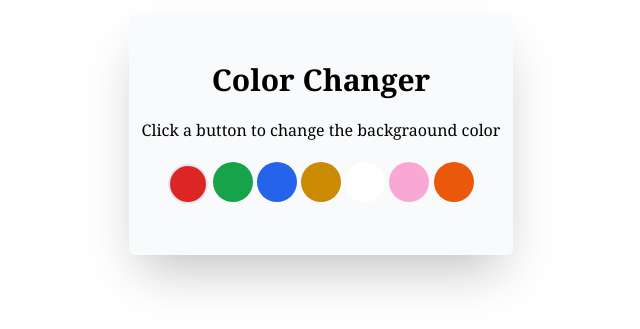
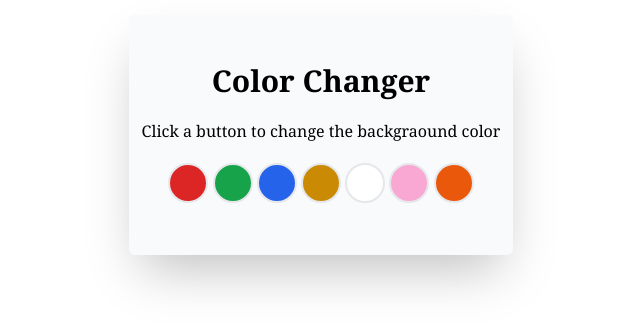
Before and after one commit to PawanKumar930/ColorChanger, a website: page index.html in a window 1280 px wide. Shown: the part 265-594 px from the top of the page, 319-959 px from the left. Drawn offline with Linux system fonts and the light colour scheme.

Commit message:
Update index.html

```diff
--- a/index.html
+++ b/index.html
@@ -6,13 +6,7 @@
   <link href="./src/output.css" rel="stylesheet">
 </head>
 <style>
-  /* button{
-    border: 2px solid black;
-  } */
-  .card{
-    /* box-shadow: 2px 2px 10px red; */
 
-  }
 </style>
 <body class="flex justify-center items-center h-[100vh]">
    <div class=" bg-slate-50 card w-96 h-60 flex justify-center items-center flex-col shadow-2xl rounded-md gap-5">
@@ -20,12 +14,12 @@
     <p class="font-serif">Click a button to change the backgraound color</p>
     <div>
   <button onclick="change('red')" id="red" class="bg-red-600 rounded-full h-10 w-10 text-white font-bold border-2 "></button>
-  <button onclick="change('green')" id="red" class="bg-green-600 rounded-full h-10 w-10 text-white font-bold"></button>
-  <button onclick="change('blue')" id="red" class="bg-blue-600 rounded-full h-10 w-10 text-white font-bold"></button>
-  <button onclick="change('yellow')" id="red" class="bg-yellow-600 rounded-full h-10 w-10 text-white font-bold"></button>
-  <button onclick="change('white')" id="red" class="bg-white rounded-full h-10 w-10 text-white font-bold"></button>
-  <button onclick="change('pink')" id="red" class="bg-pink-300 rounded-full h-10 w-10 text-white font-bold"></button>
-  <button onclick="change('orange')" id="red" class="bg-orange-600 rounded-full h-10 w-10 text-white font-bold"></button>
+  <button onclick="change('green')" id="green" class="bg-green-600 rounded-full h-10 w-10 text-white font-bold border-2"></button>
+  <button onclick="change('blue')" id="blue" class="bg-blue-600 rounded-full h-10 w-10 text-white font-bold border-2"></button>
+  <button onclick="change('yellow')" id="yellow" class="bg-yellow-600 rounded-full h-10 w-10 text-white font-bold border-2"></button>
+  <button onclick="change('white')" id="white" class="bg-white rounded-full h-10 w-10 text-white font-bold border-2"></button>
+  <button onclick="change('pink')" id="pink" class="bg-pink-300 rounded-full h-10 w-10 text-white font-bold border-2"></button>
+  <button onclick="change('orange')" id="orange" class="bg-orange-600 rounded-full h-10 w-10 text-white font-bold border-2"></button>
 
     </div>
   </div>
```
